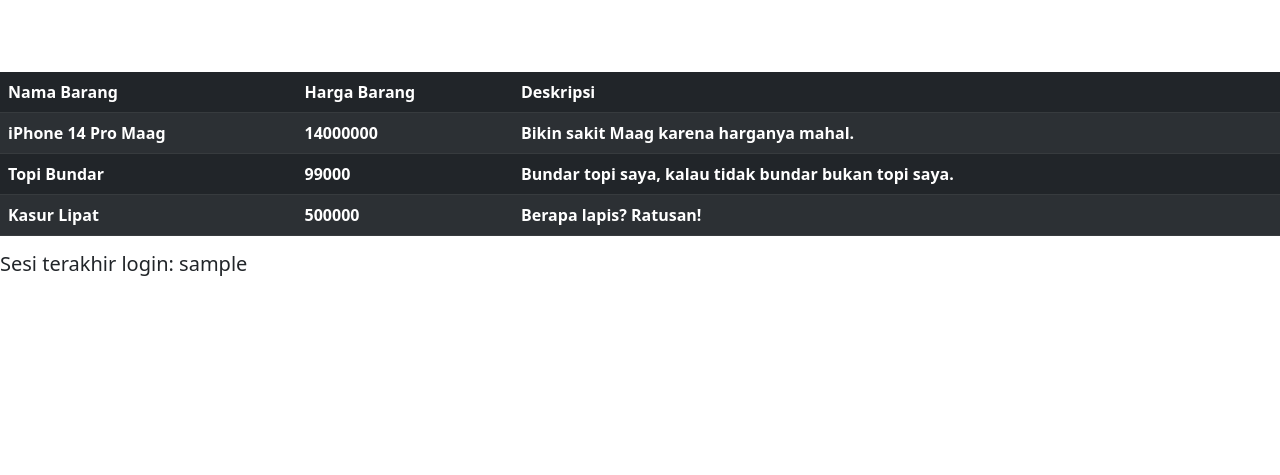
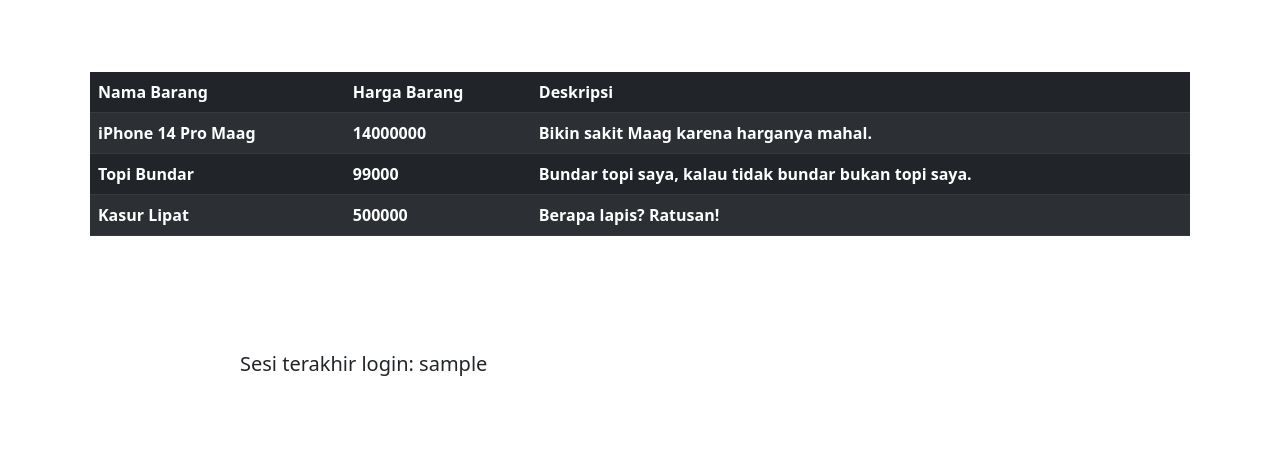
Before and after one commit to mhadziqrazin/pbplab1hadziq, a Django app: template wishlist/templates/wishlist.html in a window 1280 px wide. Shown: the part 56-531 px from the top of the page. Run offline with Django 4.2, Linux system fonts and the light colour scheme; data comes from the database, SQL or seed files in the repository; tables that the repository leaves empty hold one stand-in row (values such as "Sample post"); the template is opened without the code that fills it: values that come from a table or form of the project are taken from there, most other values are stand-ins (such as "Sample title", 1, 10 or a date in 2020); lists and menus that the app fills with data are empty.

Commit message:
edit tampilan wishlist.html

```diff
--- a/wishlist/templates/wishlist.html
+++ b/wishlist/templates/wishlist.html
@@ -17,7 +17,7 @@
 <br>
 <br>
 
-<table class="table table-dark table-striped table-hover">
+<table class="table table-dark table-striped table-hover mx-auto" style="width: 1100px; padding: 50px;">
     <thead>
         <tr>
             <th>Nama Barang</th>
@@ -36,7 +36,7 @@
         {% endfor %}
     </tbody>
 </table>
-<h5>Sesi terakhir login: {{ last_login }}</h5>
+<h5 class="mx-auto" style="width: 1000px; padding: 100px;">Sesi terakhir login: {{ last_login }}</h5>
 
 
 {% endblock content %}
```
